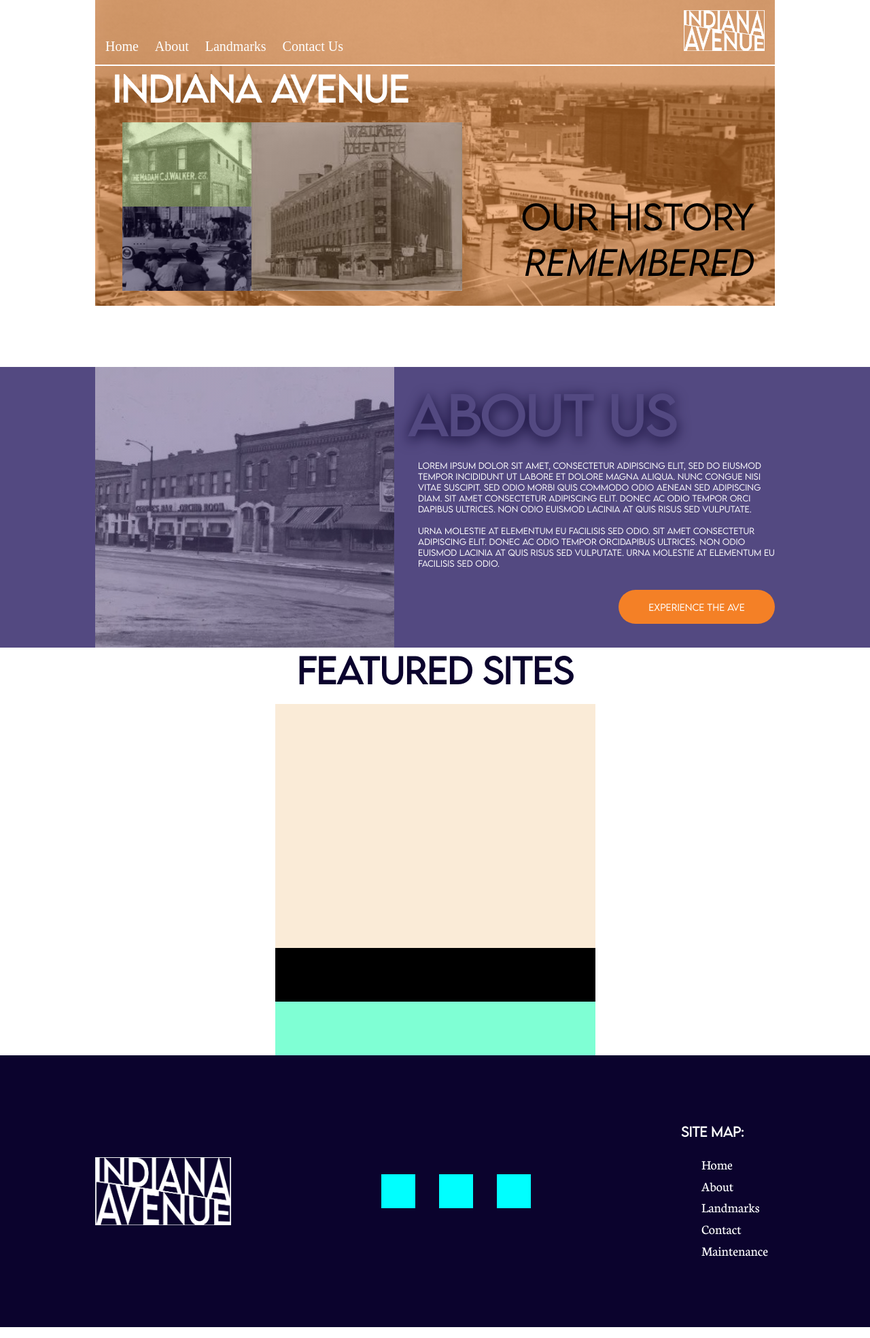
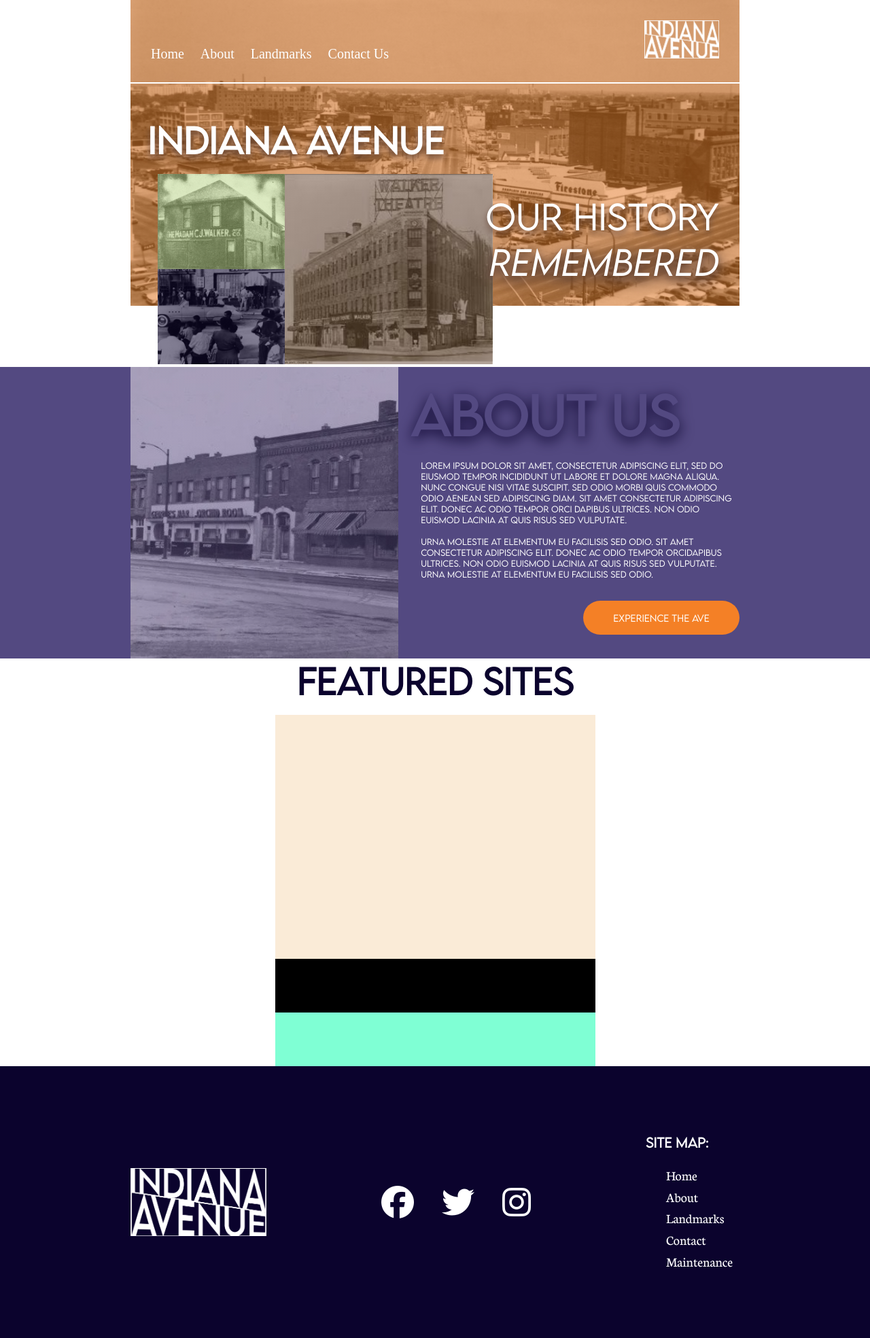
Before and after one commit to jbldwn/indiana_ave, a PHP site: page / in a window 1280 px wide. Shown: the whole page at 68% size. Run offline with PHP 8.4, Linux system fonts and the light colour scheme; some libraries are stand-ins or nearby versions.

Commit message:
responsive hero and about.

```diff
--- a/includes/header.php
+++ b/includes/header.php
@@ -17,6 +17,7 @@
     <meta name="viewport" content="width=device-width, initial-scale=1.0">
     <title>Indiana Avenue Home Prototype</title>
     <link rel="stylesheet" href="www/css/styles.css">
+    <script src="https://kit.fontawesome.com/d22db5bb67.js" crossorigin="anonymous"></script>
 </head>
 <body>
 <div class="container">
--- a/index.php
+++ b/index.php
@@ -39,9 +39,20 @@ require_once('includes/header.php');
     <div class="footer container">
         <div class="logo"></div>
         <div class="footer-icons">
+            <!-- round -->
+            <i class="fa-brands fa-facebook fa-3x"></i>
+            <i class="fa-brands fa-twitter fa-3x"></i>
+            <i class="fa-brands fa-instagram fa-3x"></i>
+
+            <!-- square -->
+            <!-- <i class="fa-brands fa-square-facebook"></i>
+            <i class="fa-brands fa-square-twitter"></i>
+            <i class="fa-brands fa-square-instagram"></i> -->
+
+            <!-- stand-in -->
+            <!-- <div id="icon"></div>
             <div id="icon"></div>
-            <div id="icon"></div>
-            <div id="icon"></div>
+            <div id="icon"></div> -->
         </div>
         <div class="footer-nav">
             <h3>Site Map:</h3>
@@ -54,5 +65,6 @@ require_once('includes/header.php');
     </div>
 </footer>
 <script src="www/js/menu.js"></script>
+<script src="https://cdnjs.cloudflare.com/ajax/libs/gsap/3.11.5/gsap.min.js"></script>
 </body>
 </html>
--- a/www/css/styles.css
+++ b/www/css/styles.css
@@ -12,9 +12,10 @@ h1, h2, h3, h4, h5, h6, p {
 
 .container {
   margin: 0 auto;
-  width: 1000px; }
+  width: 70vw;
+  max-width: 1000px; }
 
-@media (max-width: 600px) {
+@media (max-width: 850px) {
   .container {
     width: 100vw;
     display: flex;
@@ -267,8 +268,10 @@ h1, h2, h3, h4, h5, h6, p {
   position: relative;
   margin-bottom: 90px; }
   .hero .cen-content {
+    margin-top: 50px;
     padding: 0 25px; }
     .hero .cen-content h1 {
+      filter: drop-shadow(0 5px 5px #644536);
       color: #FFF;
       font-family: LM;
       font-size: 50px; }
@@ -276,8 +279,8 @@ h1, h2, h3, h4, h5, h6, p {
     display: flex;
     justify-content: left;
     padding: 0 40px;
-    height: 248px;
-    width: 500px; }
+    height: 280px;
+    width: 55%; }
     .hero .collage .hero-images {
       text-align: center;
       display: flex;
@@ -303,40 +306,42 @@ h1, h2, h3, h4, h5, h6, p {
       background-repeat: no-repeat;
       background-size: cover; }
   .hero .hero-text {
+    filter: drop-shadow(0 5px 5px #644536);
     position: absolute;
     top: 285px;
     right: 30px;
     width: 500px;
     font-family: LM;
+    color: #FFF;
     font-size: 50px;
     text-align: right; }
     .hero .hero-text span {
-      font-family: LMI; }
+      font-family: LMI;
+      filter: drop-shadow(0 5px 10px #644536); }
 
-@media (max-width: 600px) {
+@media (max-width: 850px) {
   .hero {
-    height: 240px;
-    margin: 10px auto;
-    width: 95vw;
-    margin-bottom: 150px; }
+    height: 330px;
+    margin: 10px auto 100px;
+    width: 95vw; }
     .hero .cen-content {
+      padding: 0 30px;
       width: 100%;
-      text-align: center;
-      padding: 0; }
+      text-align: left; }
       .hero .cen-content h1 {
         font-size: 40px; }
     .hero .collage {
-      margin: 100px auto 0;
       width: 90vw;
-      padding: 0;
-      height: 200px; }
+      height: 260px;
+      width: 65%;
+      position: absolute;
+      top: 140px;
+      left: 0px; }
     .hero .hero-text {
-      margin: -235px auto 0;
-      width: 100%;
-      position: relative;
-      font-size: 25px;
-      top: 0;
-      right: 0;
+      width: 50%;
+      font-size: 35px;
+      top: 240px;
+      right: 0px;
       text-align: center;
       color: #FFF;
       filter: drop-shadow(0 5px 10px #0b032d); } }
@@ -380,7 +385,7 @@ h1, h2, h3, h4, h5, h6, p {
           font-family: LM;
           margin: 15px 0; }
 
-@media (max-width: 600px) {
+@media (max-width: 850px) {
   #about .about {
     flex-direction: column; }
     #about .about-img {
@@ -426,19 +431,21 @@ h1, h2, h3, h4, h5, h6, p {
   width: 100%;
   display: contents; }
   .nav-wrapper nav {
-    padding: 15px;
+    padding: 30px 0;
     border-bottom: solid 2px #FFF;
     display: flex;
     justify-content: space-between;
     align-items: baseline; }
     .nav-wrapper nav .logo {
-      width: 119px;
-      height: 60px;
+      margin-right: 30px;
+      width: 110px;
+      height: 56px;
       background-image: url(../assets/logo/IndianaAveLogo-wht.png);
       background-position: center;
       background-repeat: no-repeat;
       background-size: cover; }
     .nav-wrapper nav .links {
+      margin-left: 30px;
       width: 350px;
       display: flex;
       justify-content: space-between; }
@@ -467,11 +474,11 @@ h1, h2, h3, h4, h5, h6, p {
       background-position: center;
       background-repeat: no-repeat;
       background-size: cover;
-      margin-right: 20px; }
+      margin-right: 30px; }
     .nav-wrapper-black nav .links {
       width: 350px;
       display: flex;
-      justify-content: space-around; }
+      justify-content: space-between; }
       .nav-wrapper-black nav .links a {
         text-decoration: none;
         color: #000;
@@ -534,7 +541,7 @@ h1, h2, h3, h4, h5, h6, p {
   .mobile-menu a:hover {
     font-family: LMB; }
 
-@media (max-width: 600px) {
+@media (max-width: 850px) {
   .nav-wrapper {
     display: none;
     margin: -20px; }
@@ -603,6 +610,8 @@ footer {
       display: flex;
       justify-content: space-between;
       align-items: center; }
+      footer .footer .footer-icons i {
+        color: #FFF; }
       footer .footer .footer-icons #icon {
         height: 50px;
         width: 50px;
--- a/www/scss/_structure.scss
+++ b/www/scss/_structure.scss
@@ -5,16 +5,17 @@
   // border: red solid 1px;
 }
 html,body {
- height: 100%
+ height: 100%;
 }
 h1, h2, h3, h4, h5, h6, p {
- margin-bottom: 16px
+ margin-bottom: 16px;
 }
 
 .container{
   margin: 0 auto;
 
-  width: 1000px;
+  width: 70vw;
+  max-width: 1000px;
 }
 
 @media (max-width: $mobileWidth){
--- a/www/scss/_variables.scss
+++ b/www/scss/_variables.scss
@@ -23,4 +23,6 @@ $greige: rgb(138, 122, 102);
 $siteWhite: #FFF;
 $siteBlack: #000;
 
-$mobileWidth: 600px;
+$mobileWidth: 850px;
+
+$siteWidth: 1200px
--- a/www/scss/footer.scss
+++ b/www/scss/footer.scss
@@ -54,6 +54,12 @@ footer{
             // grid-template-columns: 100px 100px;
             // grid-row: auto auto;
 
+            i{
+                color: $siteWhite;
+                // height: 50px;
+                // weight:50px;
+
+            }
 
             #icon{
                 height: 50px;
--- a/www/scss/hero.scss
+++ b/www/scss/hero.scss
@@ -10,9 +10,11 @@
     margin-bottom: 90px;
 
     .cen-content{
+        margin-top: 50px;
         padding: 0 25px;
 
         h1{
+            filter:drop-shadow(0 5px 5px $drkBrn);
             color: $siteWhite;
             font-family: LM;
             font-size: 50px;
@@ -22,8 +24,8 @@
         display: flex;
         justify-content: left;
         padding: 0 40px;
-        height: 248px;
-        width: 500px;
+        height: 280px;
+        width: 55%;
 
         .hero-images{
             text-align: center;
@@ -62,16 +64,19 @@
 
     }
     .hero-text{
+        filter:drop-shadow(0 5px 5px $drkBrn);
         position: absolute;
         top: 285px;
         right: 30px;
 
         width: 500px;
         font-family: LM;
+        color:$siteWhite;
         font-size: 50px;
         text-align: right;
         span{
             font-family: LMI;
+            filter:drop-shadow(0 5px 10px $drkBrn);
         }
     }
 }
@@ -79,33 +84,34 @@
 @media (max-width: $mobileWidth){
 
     .hero{
-        height: 240px;
-        margin: 10px auto;
+        height: 330px;
+        margin: 10px auto 100px;
         width: 95vw;
 
-        margin-bottom: 150px;
         .cen-content{
+            padding: 0 30px;
             width: 100%;
-            text-align: center;
-            padding: 0;
+            text-align: left;
             h1{
                 font-size: 40px;
             }
         }
 
         .collage{
-            margin: 100px auto 0;
             width: 90vw;
-            padding: 0;
-            height: 200px;
+            height: 260px;
+            width: 65%;
+
+            position:absolute;
+            top: 140px;
+            left: 0px;
+
         }
         .hero-text{
-            margin: -235px auto 0;
-            width: 100%;
-            position: relative;
-            font-size: 25px;
-            top: 0;
-            right: 0;
+            width: 50%;
+            font-size: 35px;
+            top: 240px;
+            right: 0px;
             text-align: center;
             color: $siteWhite;
             filter: drop-shadow(0 5px 10px $drkBlu);
--- a/www/scss/nav.scss
+++ b/www/scss/nav.scss
@@ -3,8 +3,11 @@
     display:contents;
 
     nav{
-    // width: 100%;
-    padding: 15px;
+        padding: 30px 0;
+        // padding:30px;
+        // width: 100%;
+    // height: 50px;
+    // padding: 30px;
     border-bottom: solid 2px $siteWhite;
     display: flex;
     justify-content: space-between;
@@ -12,8 +15,10 @@
 
 
     .logo{
-        width: 119px;
-        height: 60px;
+        margin-right:30px;
+        width: 110px;
+        height: 56px;
+        // height: 100%;
         background-image: url(../assets/logo/IndianaAveLogo-wht.png);
         background-position: center;
         background-repeat: no-repeat;
@@ -23,6 +28,7 @@
 
 
     .links{
+        margin-left:30px;
         width: 350px;
         display: flex;
         justify-content: space-between;
@@ -61,14 +67,14 @@
         background-position: center;
         background-repeat: no-repeat;
         background-size: cover;
-        margin-right: 20px;
+        margin-right: 30px;
     }
 
 
     .links{
         width: 350px;
         display: flex;
-        justify-content: space-around;
+        justify-content: space-between;
         a{
             text-decoration: none;
             color: $siteBlack;
```
